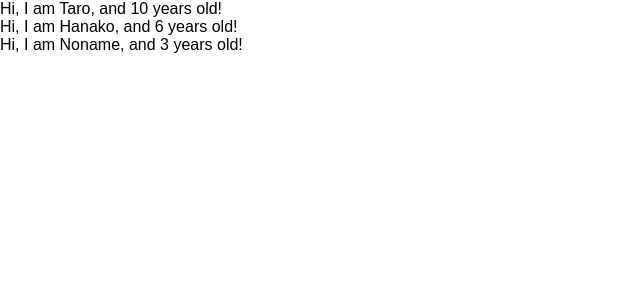
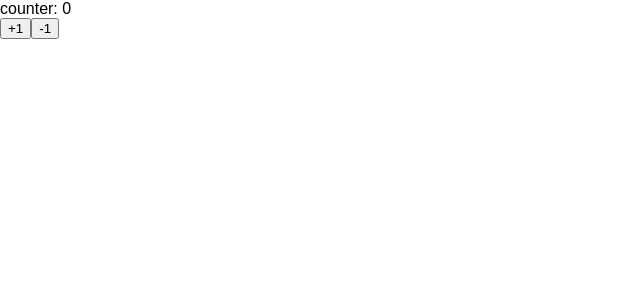
Before and after one commit to hiroakiaoba/react-redux, a React (Create React App) app: page / in a window 1280 px wide. Shown: the top 300 px of the page, without its empty margins (0-640 px from the left). Built offline with nearby package versions, Linux system fonts and the light colour scheme.

Commit message:
learn state and setState

```diff
--- a/src/App.js
+++ b/src/App.js
@@ -1,31 +1,30 @@
-import React from 'react';
-import PropTypes from 'prop-types';
+import React, { Component } from 'react';
 
-const App = () => {
-  const profiles = [
-    { name: "Taro", age: 10 },
-    { name: "Hanako", age: 6 },
-    { name: "Noname", age: 3 }
-  ]
+const App = () => (<Counter></Counter>)
 
-  return (
-    <div>
-      {
-        profiles.map((profile, index) => {
-          return <User name={profile.name} age={profile.age} key={index} />
-        })
-      }
-    </div>
-  );
-}
+class Counter extends Component {
+  constructor(props) {
+    super(props)
+    this.state = { count: 0 }
+  }
 
-const User = (props) => {
-  return <div>Hi, I am {props.name}, and {props.age} years old!</div>
-}
+  handlePlusButton = () => {
+    this.setState({ count: this.state.count + 1 })
+  }
 
-User.propTypes = {
-  name: PropTypes.string,
-  age: PropTypes.number.isRequired
+  handleMinusButton = () => {
+    this.setState({ count: this.state.count - 1 })
+  }
+
+  render() {
+    return (
+      <React.Fragment>
+        <div>counter: { this.state.count }</div>
+        <button onClick={ this.handlePlusButton }>+1</button>
+        <button onClick={ this.handleMinusButton }>-1</button>
+      </React.Fragment>
+    )
+  }
 }
 
 export default App;
```
